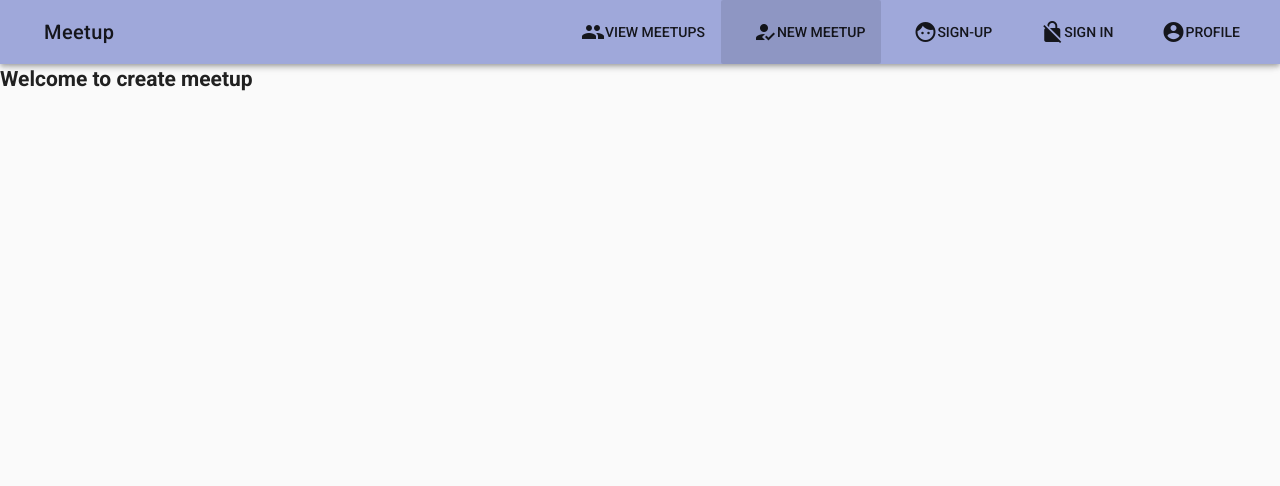
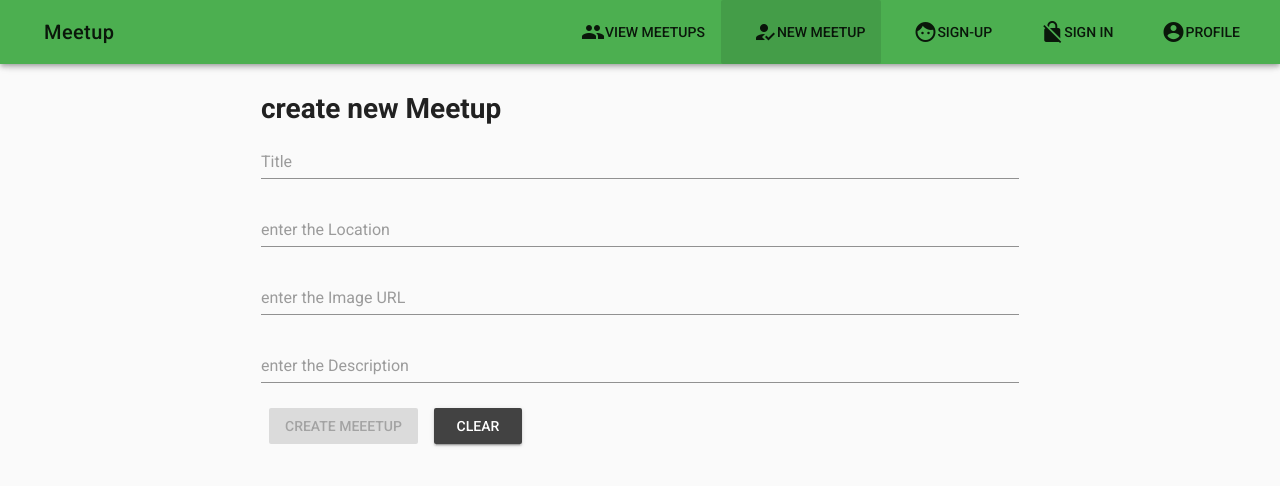
Before and after one commit to anoobbava/meetup-vue, a Vue app: page /new_meetup in a window 1280 px wide. Shown: the top 486 px of the page. Built offline with nearby package versions, Linux system fonts and the light colour scheme.

Commit message:
added create meetup Option

```diff
--- a/src/App.vue
+++ b/src/App.vue
@@ -29,7 +29,7 @@
       </v-list>
     </v-navigation-drawer>
     <!-- display the navigation bar -->
-    <v-toolbar class='indigo lighten-3'>
+    <v-toolbar class='success'>
       <v-toolbar-side-icon
       @click.stop="drawer = !drawer"
       class='hidden-sm-and-up'>
--- a/src/components/Home.vue
+++ b/src/components/Home.vue
@@ -2,7 +2,7 @@
   <v-container grid-list-md text-xs-center>
     <v-layout row wrap>
       <v-flex xs12>
-        <v-card dark color='primary'>
+        <v-card dark color='success'>
           <v-carousel>
             <v-carousel-item
               v-for="(item, index) in imageItems"
--- a/src/components/Meetup/CreateMeetup.vue
+++ b/src/components/Meetup/CreateMeetup.vue
@@ -1,3 +1,75 @@
 <template>
-    <h2>Welcome to create meetup</h2>
+    <v-container>
+        <v-layout >
+            <v-flex xs12 sm8 offset-md2>
+              <h1>create new Meetup</h1>
+              <form>
+                <v-text-field
+                  v-model='name'
+                  placeholder='Title'>
+                </v-text-field>
+                <v-text-field
+                  v-model='location'
+                  placeholder='enter the Location'>
+                </v-text-field>
+                <v-text-field
+                  v-model='imageUrl'
+                  placeholder='enter the Image URL'>
+                </v-text-field>
+                <v-text-field
+                  v-model='description'
+                  placeholder='enter the Description'>
+                </v-text-field>
+                <v-btn @click='submitData'
+                  color='success'
+                  :disabled='!checkDataPresent'>
+                  Create Meeetup
+                </v-btn>
+                <v-btn @click='clearData'
+                color='secondary'>clear</v-btn>
+            </form>
+         </v-flex>
+        </v-layout>
+    </v-container>
 </template>
+
+<script>
+    export default{
+      data () {
+        return {
+          name: '',
+          location: '',
+          imageUrl: '',
+          description: ''
+        }
+      },
+      methods: {
+        submitData () {
+          const meetupData = {
+            name: this.name,
+            location: this.location,
+            imageUrl: this.imageUrl,
+            description: this.description,
+            id: 'XXwww2',
+            date: '01-02-2017'
+          }
+          this.$store.dispatch('saveMeetup', meetupData)
+          this.$router.push('/meetups')
+        },
+        clearData () {
+          this.name = ''
+          this.location = ''
+          this.imageUrl = ''
+          this.description = ''
+        }
+      },
+      computed: {
+        checkDataPresent () {
+          return this.name !== '' &&
+            this.location !== '' &&
+            this.imageUrl !== '' &&
+            this.description !== ''
+        }
+      }
+    }
+</script>
--- a/src/store/index.js
+++ b/src/store/index.js
@@ -46,7 +46,14 @@ export const store = new Vuex.Store({
 
   },
   mutations: {
+    saveMeetup  (state, payload) {
+      state.wholeMeetups.push(payload)
+    }
 
   },
-  actions: {}
+  actions: {
+    saveMeetup (context, payload) {
+      context.commit('saveMeetup', payload)
+    }
+  }
 })
```
